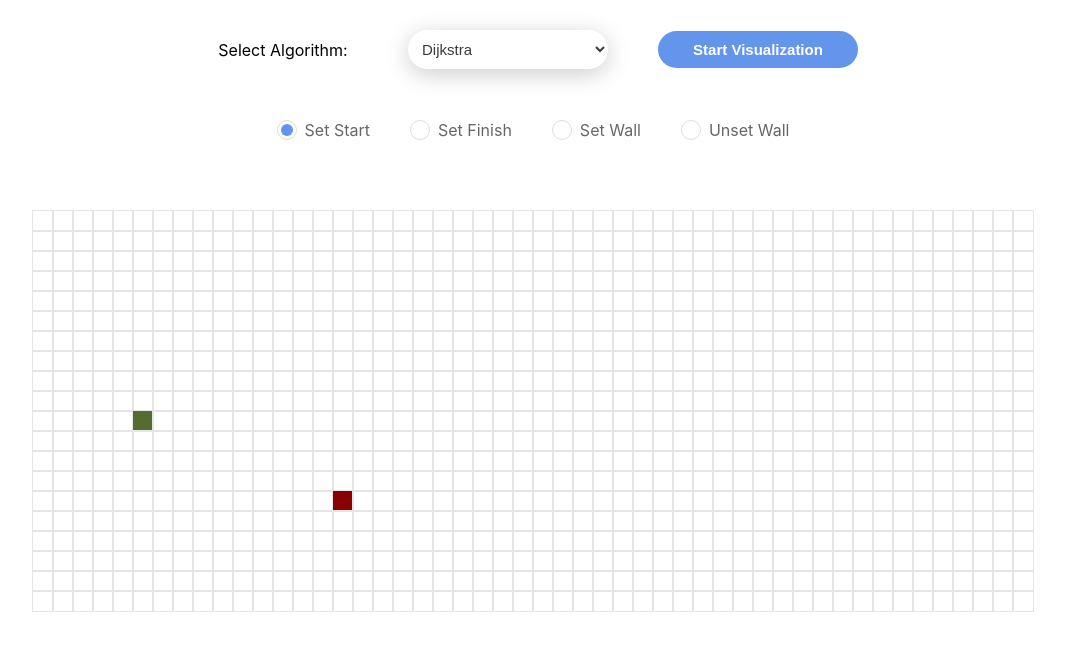
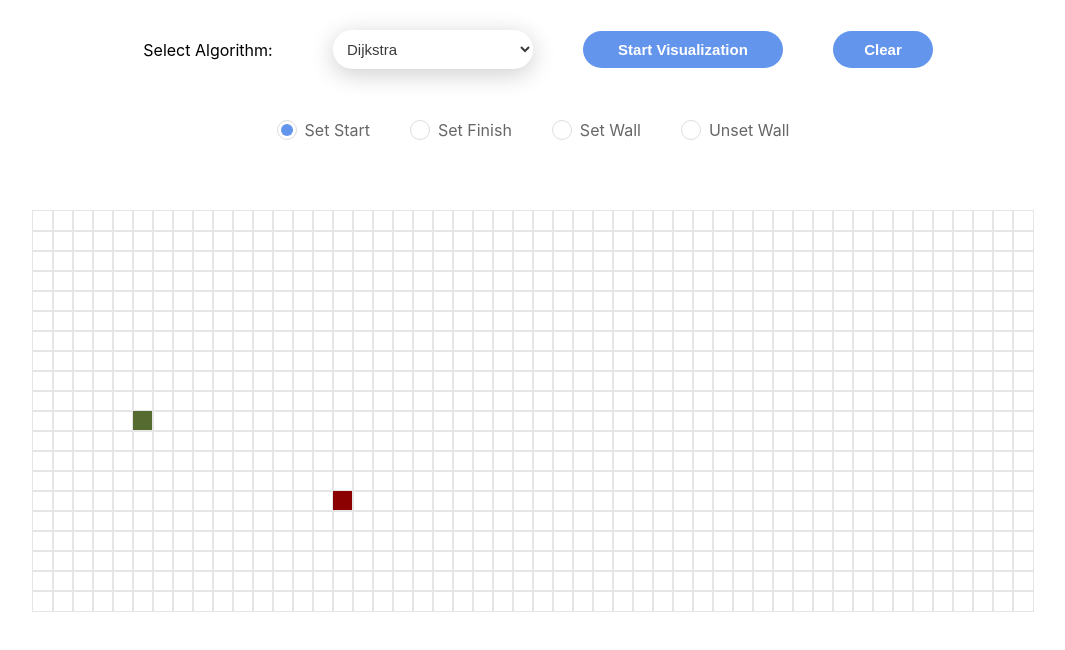
Before and after one commit to marc7806/pathfinder, a React (Create React App) app: page / in a window 1280 px wide. Shown: the top 650 px of the page, without its empty margins (107-1172 px from the left). Built offline with nearby package versions, Linux system fonts and the light colour scheme.

Commit message:
Add clear button and did some fixes

```diff
--- a/src/components/table/grid/Grid.css
+++ b/src/components/table/grid/Grid.css
@@ -13,7 +13,7 @@
 .algorithm-selection {
     margin: 30px;
     display: grid;
-    grid-template-columns: 150px 200px 200px;
+    grid-template-columns: 150px 200px 200px 100px;
     column-gap: 50px;
     justify-content: center;
     align-items: center;
--- a/src/components/table/grid/Grid.tsx
+++ b/src/components/table/grid/Grid.tsx
@@ -63,15 +63,20 @@ const Grid = (config: GridConfiguration) => {
                 startCell.isStart = false;
                 cell.isStart = true
                 setStartCell(cell);
-                clearBoard();
                 break;
             case OnClickEventType.SET_FINISH:
                 endCell.isFinish = false;
                 cell.isFinish = true
                 setEndCell(cell);
-                clearBoard();
+                break;
+            case OnClickEventType.SET_WALL:
+                cell.isWall = true;
+                break;
+            case OnClickEventType.REMOVE_WALL:
+                cell.isWall = false;
                 break;
         }
+        clearBoard();
     };
 
     const startAlgorithm = () => {
@@ -122,6 +127,11 @@ const Grid = (config: GridConfiguration) => {
         }
     }
 
+    const clearAll = () => {
+        clearBoard();
+        setGrid(computeInitialGrid(config, startCell, endCell))
+    }
+
     useEffect(() => {
         setGrid(computeInitialGrid(config, startCell, endCell));
     }, [config, startCell, endCell])
@@ -132,7 +142,8 @@ const Grid = (config: GridConfiguration) => {
 
     const handleMouseDown = () => {
         setMouseDown(true);
-        window.addEventListener('mouseup', handleMouseUp, true)
+        window.addEventListener('mouseup', handleMouseUp, true);
+        clearBoard();
     }
 
     const handleMouseUp = () => {
@@ -167,6 +178,11 @@ const Grid = (config: GridConfiguration) => {
                 <button className="start-btn" disabled={isRunning}
                         onClick={() => startAlgorithm()}>
                     Start Visualization
+                </button>
+
+                <button className="start-btn" disabled={isRunning}
+                        onClick={() => clearAll()}>
+                    Clear
                 </button>
             </div>
 
```
